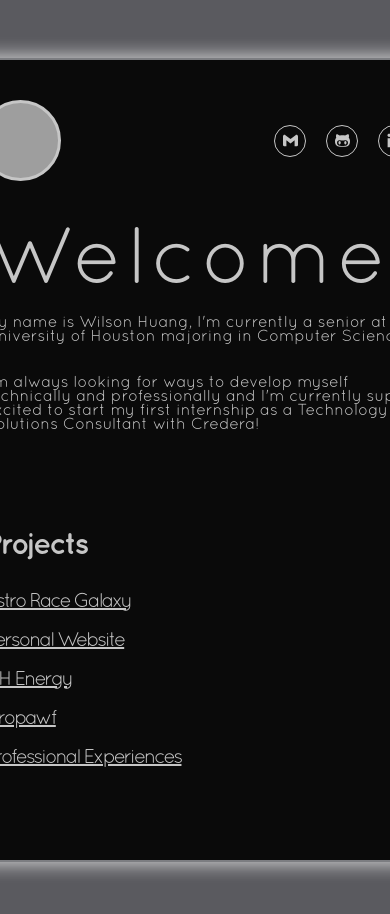
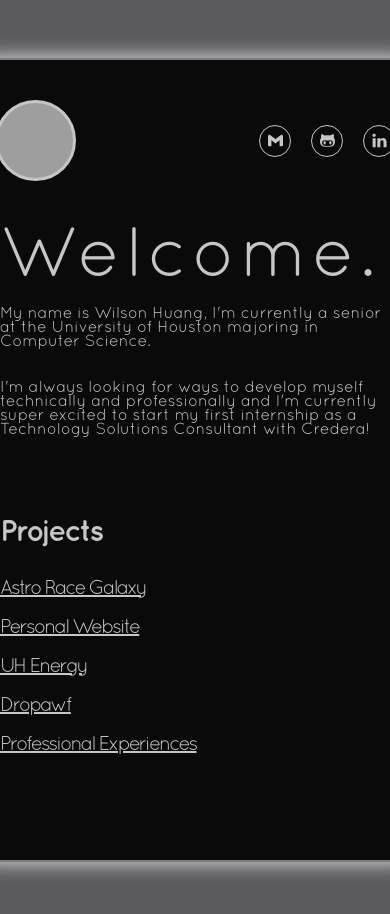
Before and after one commit to wilsonhuangcs/wilson, a React (Create React App) app: page / in a window 390 px wide. Shown: the top 914 px of the page. Built offline with nearby package versions, Linux system fonts and the light colour scheme; grey boxes are pictures that could not be loaded.

Commit message:
mobile changes

```diff
--- a/src/App.css
+++ b/src/App.css
@@ -23,7 +23,6 @@ body {
 @media (max-height: 480px) {
   body {
     height: 1000px;
-
   }
 }
 
@@ -62,7 +61,7 @@ body {
 
 @media screen and (max-width: 480px) {
   .InfoContainer {
-    width: 480px;
+    width: 450px;
     height: 800px;
   }
 }
@@ -82,8 +81,8 @@ body {
 
 @media screen and (max-width: 480px) {
   .InfoHeader {
-    width: 430px;
-    height: 100%;
+    width: 400px;
+    height: 1000px;
   }
 }
 
@@ -138,7 +137,7 @@ body {
 
 @media screen and (max-width: 480px) {
   .midSection {
-    width: 440px;
+    width: 400px;
     height: 100%;
 
     display: flex;
@@ -156,7 +155,7 @@ body {
 
 @media screen and (max-width: 480px) {
   .WelcomeArea {
-    width: 440px;
+    width: 400px;
     height: 100%;
   }
 }
@@ -171,6 +170,12 @@ body {
   font-size: 80px;
   letter-spacing: 5px;
   font-weight: 200;
+}
+
+@media screen and (max-width: 480px) {
+  .WelcomeMessage {
+    font-size: 70px;
+  }
 }
 
 .AboutMe {
@@ -216,6 +221,8 @@ body {
   .ProjectSection {
     width: 440px;
     height: 100%;
+    position: relative;
+    top: -30px;
 
     display: flex;
     justify-content: center;
@@ -249,7 +256,6 @@ body {
 @media screen and (max-width: 480px) {
   .ProjectList {
     width: 440px;
-    height: 100%;
   }
 }
 
```
